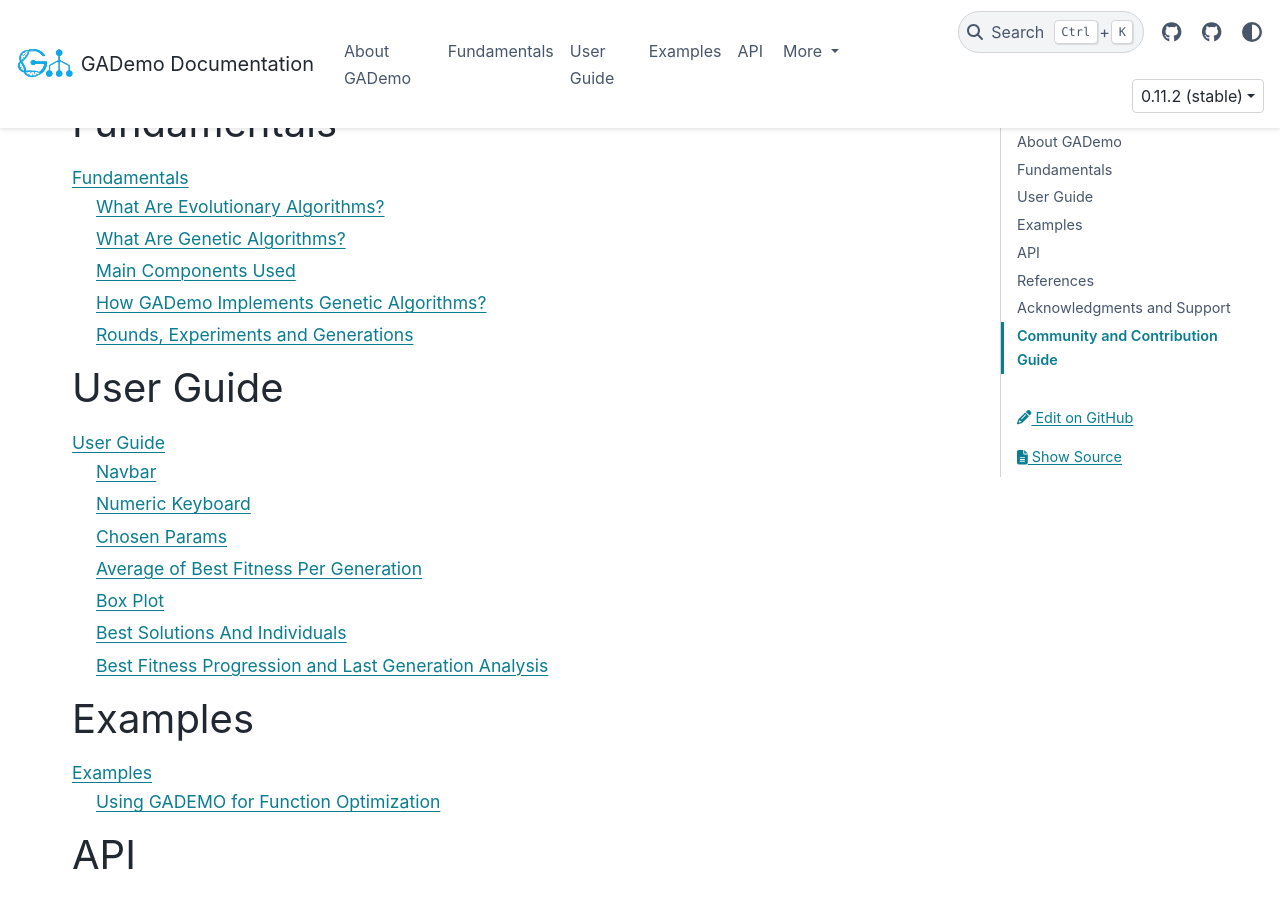
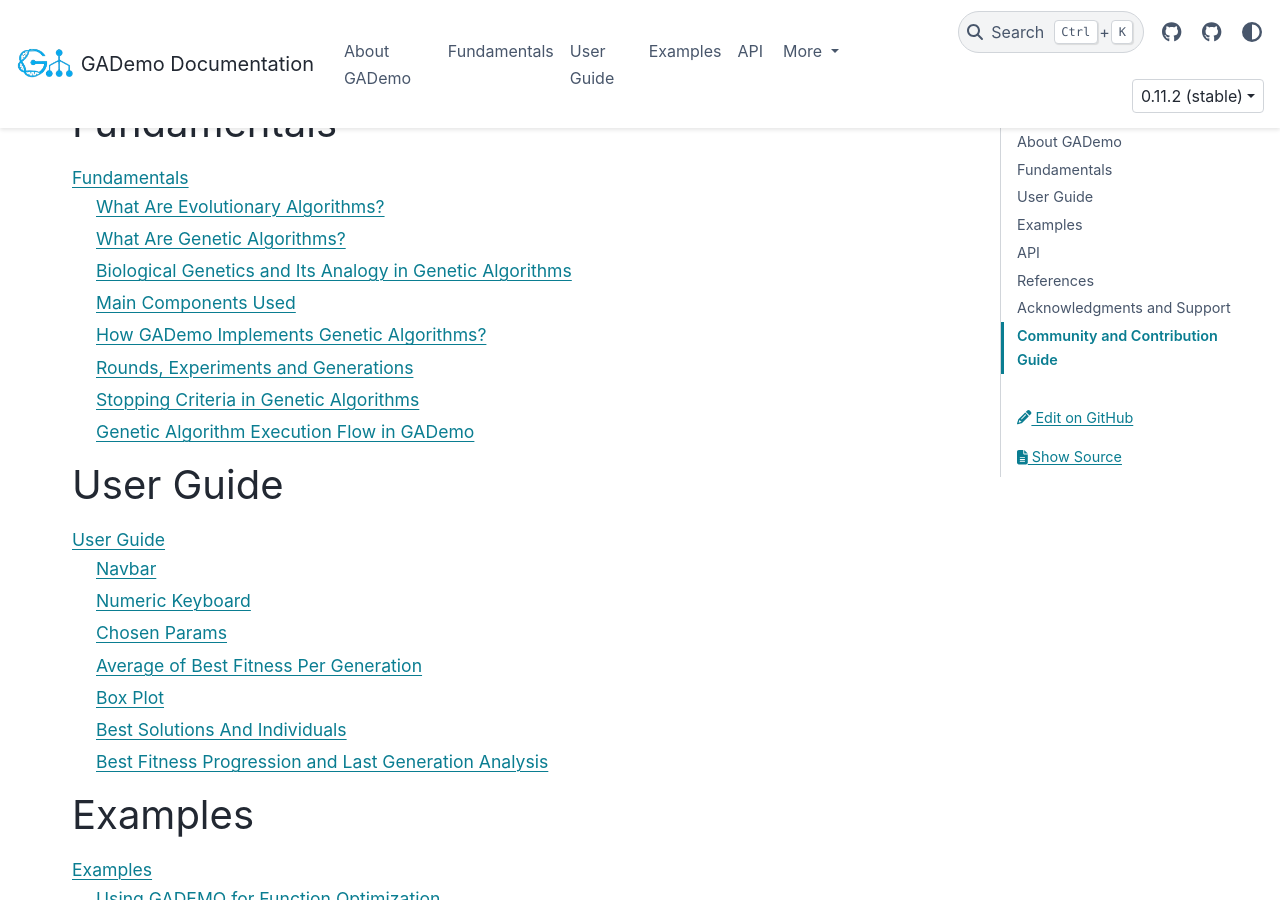
Before and after one commit to palomaflsette/gademo-docs, a Sphinx documentation site: the page built from source/index.md, in a window 1280 px wide and 900 px high, scrolled down 1086 px. Built offline with Sphinx 7.4.7 and the PyData theme 0.15.4, drawn with Linux system fonts in a browser that asks for light colours; some of the changed lines change nothing that is shown.

Commit message:
updating new version

````diff
--- /dev/null
+++ b/source/fundamentals/bio_genetical.rst
@@ -0,0 +1,88 @@
+Biological Genetics and Its Analogy in Genetic Algorithms
+=========================================================
+
+To better understand how Genetic Algorithms (GAs) work, it is useful to draw parallels with concepts from biological genetics. This analogy allows us to view the optimization process as an evolutionary system, where individuals (solutions) are evaluated, selected, recombined, and mutated over generations. The table below summarizes the most relevant biological terms and their corresponding interpretations within the context of GAs:
+
+.. list-table:: Comparison Between Biological Genetics and Genetic Algorithms
+   :header-rows: 1
+   :widths: 20 25 35 40
+
+   * - Biological Term 🧫
+     - GA Equivalent 🤖
+     - Meaning in Genetic Algorithms
+     - Practical Example (GADEMO)
+
+   * - Gene
+     - Variable in the solution
+     - A single unit of encoded information; represents a variable in the objective function
+     - In ``f(x, y)``, the genes are ``x`` and ``y``
+
+   * - Allele
+     - Value of a gene
+     - The specific value assigned to a variable (gene)
+     - If ``x = 2.3``, then the allele of gene ``x`` is ``2.3``
+
+   * - Chromosome
+     - Individual / Candidate solution
+     - A complete vector containing all genes (i.e., the full solution)
+     - Chromosome = ``[x, y] = [2.3, 1.1]``
+
+   * - Population
+     - Set of candidate solutions
+     - Group of chromosomes (individuals) evaluated in the same generation
+     - Population = 5 chromosomes = 5 possible solutions
+
+   * - Genome
+     - Search space
+     - The range of all possible genes and alleles, defined by the variable bounds
+     - Ranges: ``x ∈ [0,4]``, ``y ∈ [0,4]``
+
+   * - Sexual reproduction
+     - Crossover
+     - Combination of genes from two parents to generate offspring
+     - Average of parents: ``[1.0, 2.0]`` + ``[3.0, 0.0]`` → ``[2.0, 1.0]``
+
+   * - Genetic mutation
+     - Mutation
+     - Random alteration in one or more gene values (alleles)
+     - Change ``x = 2.0`` to ``x = 2.2``
+
+   * - Natural selection
+     - Selection (e.g., tournament, roulette)
+     - Process of choosing parents based on their fitness (quality)
+     - Individuals with higher fitness are more likely to reproduce
+
+   * - Biological fitness
+     - Fitness
+     - Measure of how well a solution solves the problem (objective function value)
+     - ``f(x, y) = x² + y²``; if ``x = 2, y = 2``, then fitness = 8
+
+   * - Evolution
+     - Iteration of generations
+     - Gradual improvement of the population through genetic operations
+     - Each generation tends to perform better than the previous one
+
+Additional Biological Terms in the Context of Genetic Algorithms
+----------------------------------------------------------------
+
+Some additional terms from classical genetics are also relevant in the context of Genetic Algorithms, especially when considering encoding strategies:
+
+.. list-table:: Supplementary Biological Analogies in GAs
+   :header-rows: 1
+   :widths: 20 25 45
+
+   * - Biological Term
+     - GA Equivalent
+     - Explanation
+
+   * - Locus
+     - Bit or variable position
+     - Specific position of a gene or bit in the chromosome vector; used especially in binary representations
+
+   * - Genotype
+     - Encoded candidate solution
+     - The internal representation of a solution, such as a binary string or real-valued vector
+
+   * - Phenotype
+     - Evaluated solution
+     - The expressed result of the genotype when passed through the objective function, i.e., ``f(x)``
--- /dev/null
+++ b/source/fundamentals/flow_GA.rst
@@ -0,0 +1,78 @@
+.. _ga_flow:
+
+Genetic Algorithm Execution Flow in GADemo
+==========================================
+
+This section provides a detailed explanation of the genetic algorithm (GA) flow as implemented in GADemo, following the structure of the flowchart. Each step is described in natural language, without requiring the reader to interpret source code, focusing instead on the conceptual process and how GADemo applies it in practice.
+
+.. image:: ../_static/diagram_GA.png
+   :alt: Flow Diagram of a generic GA
+   :width: 400px
+   :align: center
+
+1. Start
+--------
+
+Execution begins when the user defines a fitness function to be optimized and sets all configuration parameters. These parameters include:
+
+- Population size
+- Number of generations
+- Crossover and mutation rates
+- Type of crossover (one-point, two-point, or uniform)
+- Whether to maximize or minimize
+- Search interval for variables
+- Optional features such as elitism, linear normalization, and steady-state execution
+
+2. Generate Initial Population
+------------------------------
+
+GADemo generates an initial population of individuals. Each individual is **always composed of two real-valued variables**, regardless of whether the original function defined by the user is univariate or bivariate.
+
+When the provided function is bivariate (e.g., f(x, y) = x² + y²), GADemo directly uses both genes (x and y) for evaluating the fitness of each individual.
+
+However, when the function is univariate (e.g., f(x) = x²), GADemo automatically expands it into a bivariate version by summing the function evaluated at both x and y:
+**f(x, y) = f(x) + f(y)**.
+This transformation acts like a mirror across the y-axis, effectively generating a 3D surface from a 2D curve. It allows for uniform treatment of all individuals and enriches the search space by exploring symmetrical combinations.
+
+Thus, all individuals in GADemo always have two variables, x and y. These variables are randomly initialized within the user-defined interval. This initial group of individuals forms generation zero.
+
+
+3. Evaluate Individuals
+-----------------------
+
+Each individual is evaluated by applying the user-defined mathematical function. The result is stored as its fitness. If the linear normalization option is enabled, GADemo rescales the fitness values into a specific numeric range before proceeding to selection, enhancing the performance of the evolutionary process.
+
+4. Is Stopping Criterion Met?
+-----------------------------
+
+GADemo uses a fixed-number-of-generations stopping criterion. That means the algorithm will always run for the exact number of generations specified by the user. It does not dynamically check for convergence or lack of improvement. When the maximum generation count is reached, execution ends.
+
+5. If No: Select Individuals for Reproduction
+---------------------------------------------
+
+If the stopping criterion has not been reached, individuals are selected from the current population to serve as parents. GADemo uses tournament selection, where groups of individuals compete, and the fittest among each group is selected.
+
+If the steady-state mode is activated, only a portion of the population (defined by the gap percentage) is selected for reproduction instead of the whole population.
+
+6. Apply Crossover and Mutation (Reproduction)
+----------------------------------------------
+
+Selected individuals are recombined using crossover, the method of which (one-point, two-point, or uniform) is configured by the user. After crossover, mutation may occur: small random changes are applied to genes within their allowed intervals.
+
+- In steady-state mode, offspring replace only part of the previous population.
+- In generational mode (the default), the entire previous population is replaced by the offspring.
+
+7. Elitism (Preservation of Best Individuals)
+---------------------------------------------
+
+If elitism is enabled, GADemo identifies and preserves the best individuals in each generation. One or two of the fittest individuals, depending on population size, are automatically carried over to the next generation. This guarantees that the best solutions found so far are not lost due to random variation.
+
+8. Present Results
+------------------
+
+After all generations are complete, GADemo aggregates and displays the final population, the fitness values of all individuals in the last generation, and the best individual from each generation. These results are shown in both tabular and graphical formats to support analysis and interpretation.
+
+9. End
+------
+
+Execution is finalized. The collected results are made available for the user to explore and export, enabling the interpretation of the algorithm's behavior and the evaluation of its performance.
--- a/source/fundamentals/index.md
+++ b/source/fundamentals/index.md
@@ -12,7 +12,10 @@
 
 what_are_evolutionary_algorithms
 what_are_genetic_algorithms
+bio_genetical
 main_components_used
 how_gademo_implements_genetic_algorithms
 rounds_experiments_generations
+stopping_criteria
+flow_GA
 ```
--- /dev/null
+++ b/source/fundamentals/stopping_criteria.rst
@@ -0,0 +1,51 @@
+Stopping Criteria in Genetic Algorithms
+=======================================
+
+In the context of Genetic Algorithms (GAs), the stopping criterion determines **when the evolutionary process should be interrupted**. This decision plays a fundamental role in both the **efficiency** and **quality** of the final solution. Stopping too early may prevent the algorithm from reaching optimal solutions, while stopping too late may waste computational resources without any significant gain.
+
+Common Stopping Criteria
+-------------------------
+
+There are several strategies used to define when a GA should stop. Each of them has its advantages and limitations, and the choice of which to adopt depends on the problem context and computational constraints:
+
+- **Fixed number of generations**: The most common and simplest method. The algorithm stops after a predefined number of generations.
+  *Pros:* easy to implement and predictable in execution time.
+  *Cons:* does not consider whether the population has actually converged.
+
+- **Fitness convergence**: The algorithm stops when the best fitness does not improve significantly over a certain number of generations.
+  *Pros:* avoids unnecessary iterations when no further improvement is occurring.
+  *Cons:* may be sensitive to noise or local optima.
+
+- **Fitness threshold**: Stops when a solution reaches a desired fitness level.
+  *Pros:* goal-oriented.
+  *Cons:* requires prior knowledge of what constitutes an acceptable solution.
+
+- **Evaluation budget**: Limits the number of fitness function evaluations instead of generations.
+  *Pros:* useful when evaluation is computationally expensive.
+  *Cons:* may be less intuitive to the user.
+
+- **Time limit**: Stops after a certain amount of execution time.
+  *Pros:* ideal for real-time systems.
+  *Cons:* does not guarantee any quality of solution.
+
+- **Diversity reduction**: Stops when the population becomes too homogeneous.
+  *Pros:* avoids premature convergence.
+  *Cons:* requires additional tracking of population diversity.
+
+Stopping Criterion Used in GADemo
+---------------------------------
+
+GADemo adopts a **fixed number of generations** as its stopping criterion. This means that the user defines in advance how many generations the algorithm will run, regardless of whether the population is still improving or not.
+
+.. code-block:: python
+
+   for gen in range(exec_chars.num_generations):
+       ...
+
+This choice is deliberate and well-aligned with GADEMO’s purpose as an **educational and experimental platform**. It ensures that the execution is:
+
+- **Deterministic and predictable**: making it easier to understand and analyze the effects of parameters.
+- **Simpler to configure**: avoiding the need to define thresholds, tolerances or convergence heuristics.
+- **Aligned with teaching goals**: allowing users to observe and compare how the population evolves over time, generation by generation.
+
+While more advanced stopping criteria could be implemented in the future, the current approach keeps GADEMO accessible and focused on learning the core principles of Genetic Algorithms.
````
Also changed, not shown: source/_static/diagram_GA.png (added).
